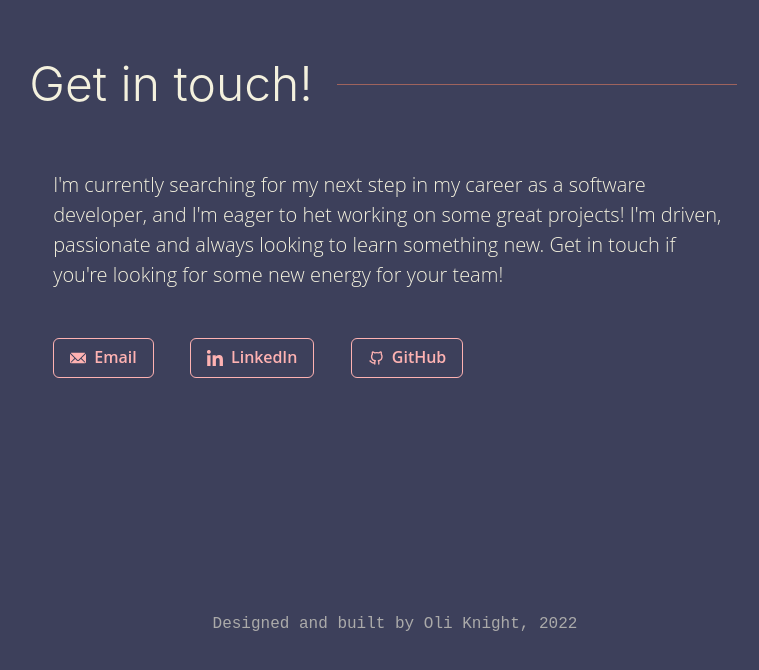
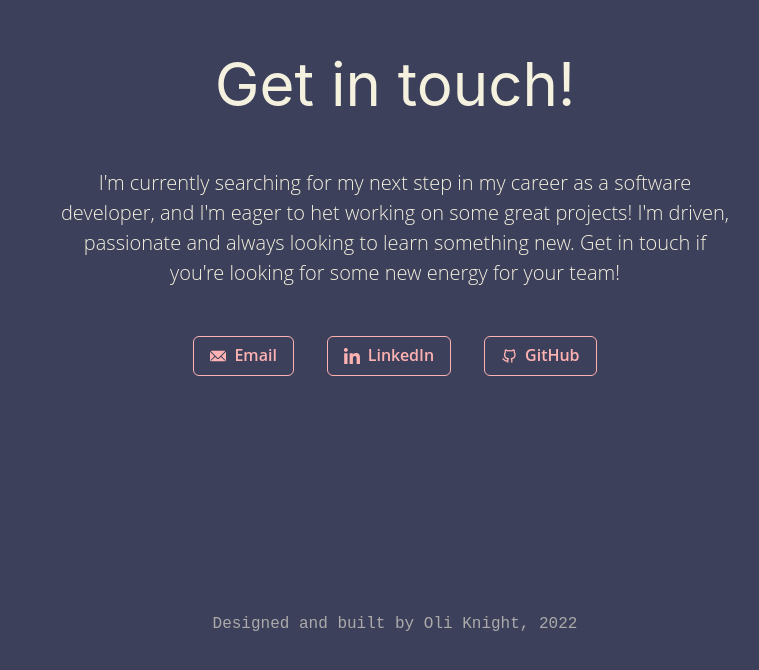
Before and after one commit to oliknight1/portfolio, a Next.js app: page / in a window 1280 px wide. Shown: the part 2098-2768 px from the top of the page, without its empty margins (245-1004 px from the left). Built offline with nearby package versions, Linux system fonts and the light colour scheme; no server answers; the database is empty.

Commit message:
Center contact page

```diff
--- a/components/Contact.tsx
+++ b/components/Contact.tsx
@@ -1,11 +1,10 @@
 import { EmailIcon } from '@chakra-ui/icons';
 import {
-	Button, Center, Flex, Link, Text,
+	Button, Center, Flex, Link, Text, Heading,
 } from '@chakra-ui/react';
 import { motion } from 'framer-motion';
 import React, { FC } from 'react';
 import { GithubIcon, LinkedInIcon } from '../utils/icons';
-import SubheadingDivider from './SubheadingDivider';
 
 const Contact : FC = () => (
 	<Center
@@ -13,7 +12,6 @@ const Contact : FC = () => (
 		h="100vh"
 		initial="hidden"
 		whileInView="visible"
-		justify="center"
 		viewport={{ once: true, amount: 0.7 }}
 		variants={{
 			visible: { opacity: 1 },
@@ -24,9 +22,10 @@ const Contact : FC = () => (
 		<Flex
 			flexDir="column"
 			maxW="100%"
+			alignItems="center"
 		>
-			<SubheadingDivider>Get in touch!</SubheadingDivider>
-			<Text w="2xl" maxW="100%" fontSize={[ 'lg', null, null, 'xl' ]} fontWeight="light" my={12}>
+			<Heading textAlign="center" fontSize="6xl" fontWeight="normal">Get in touch!</Heading>
+			<Text w="2xl" maxW="100%" fontSize={[ 'lg', null, null, 'xl' ]} fontWeight="light" my={12} textAlign="center">
 				I&#39;m currently searching for my next step in my career as a software developer,
 				and I&#39;m eager to het working on some great projects!
 				I&#39;m driven, passionate and always looking to learn something new.
```
